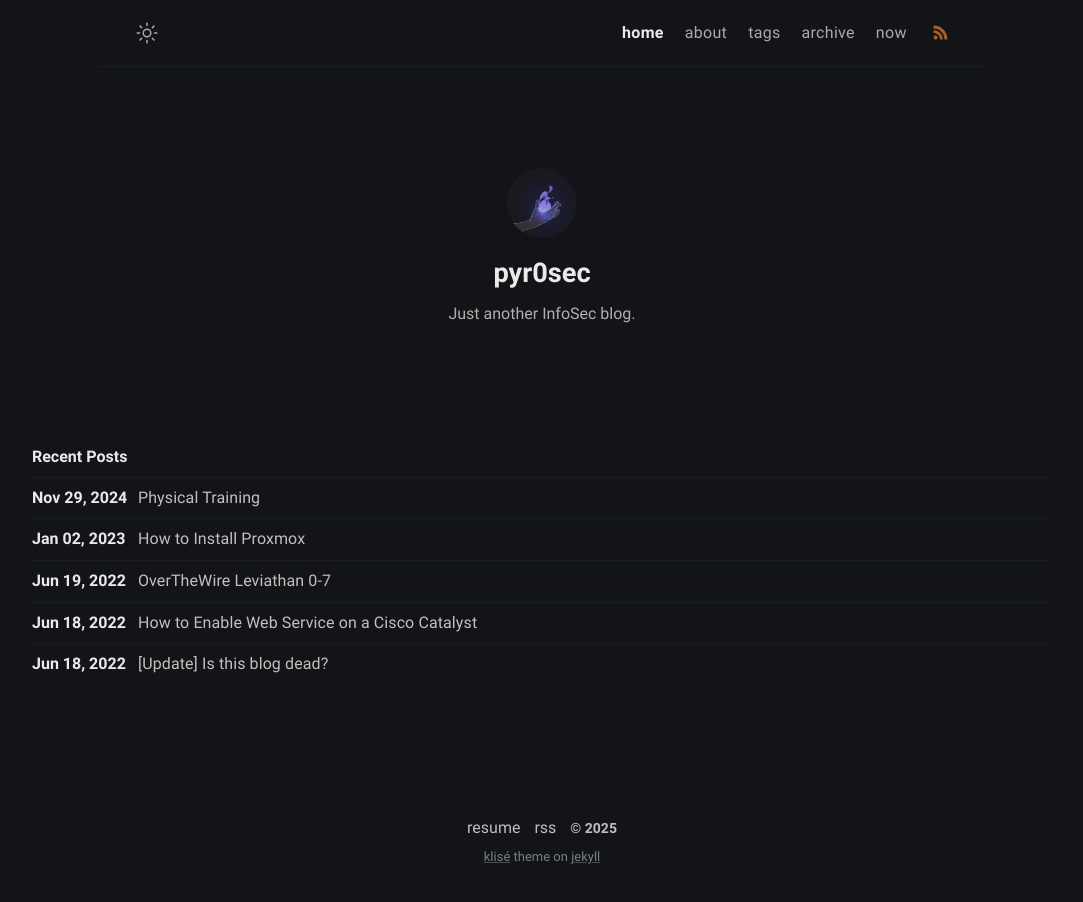
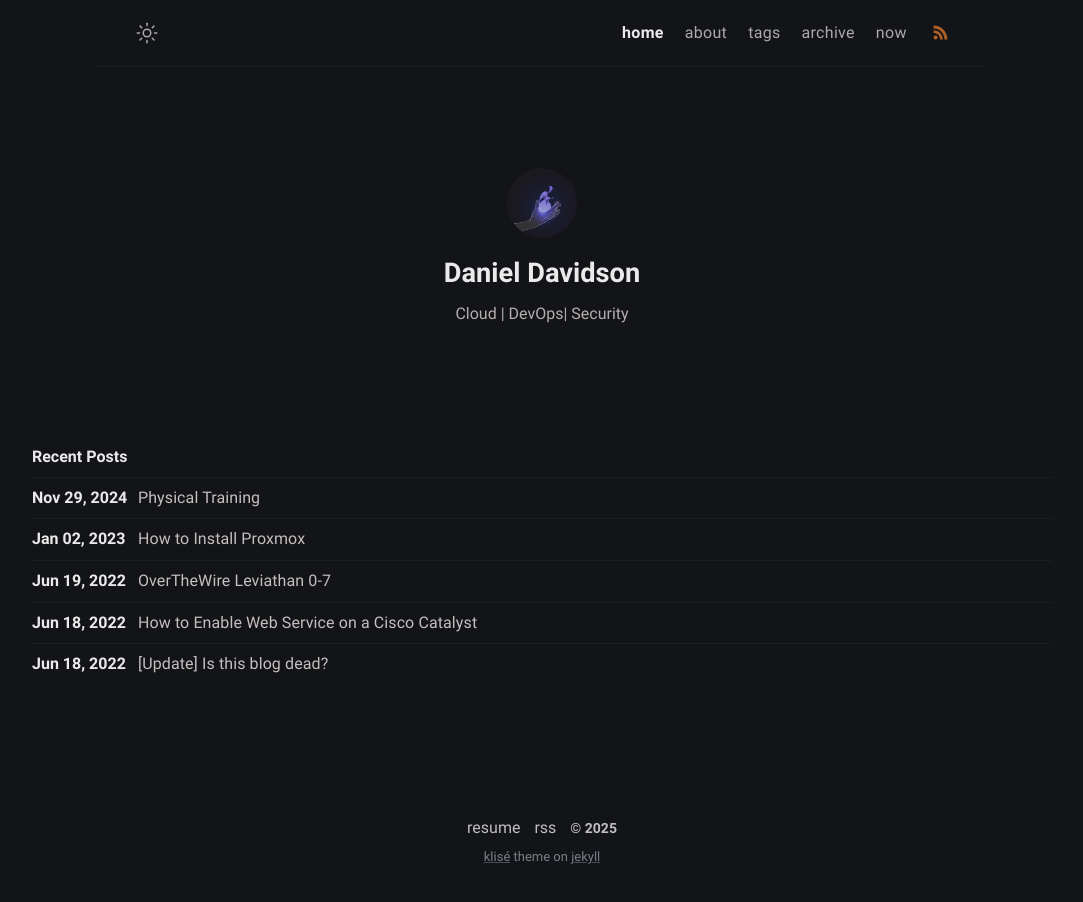
Before and after one commit to dadavidson/dadavidson-blog, a Jekyll site: the page built from index.md, in a window 1280 px wide. Shown: the whole page, without its empty margins (98-1181 px from the left). Built offline with Jekyll 4.4.1, drawn with Linux system fonts in a browser that asks for light colours.

Commit message:
Update _config.yml

```diff
--- a/_config.yml
+++ b/_config.yml
@@ -1,7 +1,7 @@
 # Site settings
-title: pyr0sec # site title
+title: Daniel Davidson # site title
 description: >- # site description
-  Just another InfoSec blog.
+  Cloud | DevOps| Security
 lang: en-US # default lang
 timezone: US/Chicago # set your timezone
 image: #assets/img/ogp.png # This image used for Open Graph more info https://ogp.me/
@@ -10,9 +10,9 @@ mode: dark # default theme "dark" | "light"
 
 # Profile settings
 author:
-  name: pyr0sec # author name
+  name: Daniel Davidson # author name
   bio: >- # tell to the world
-    Just another InfoSec blog.
+    Cloud | DevOps| Security
   username: username # general username
   github: dadavidson # github username
   twitter: twitter_username # twitter username
@@ -21,7 +21,7 @@ author:
   avatar: /assets/img/pyro.gif # change with your own avatar
 
 # URL settings
-url: "https://pyr0sec.vercel.app/" #
+url: "https://dadavidson.vercel.app/" #
 baseurl:
 permalink: /:title/
 google_analytics: # leave it blank if not wish
```
